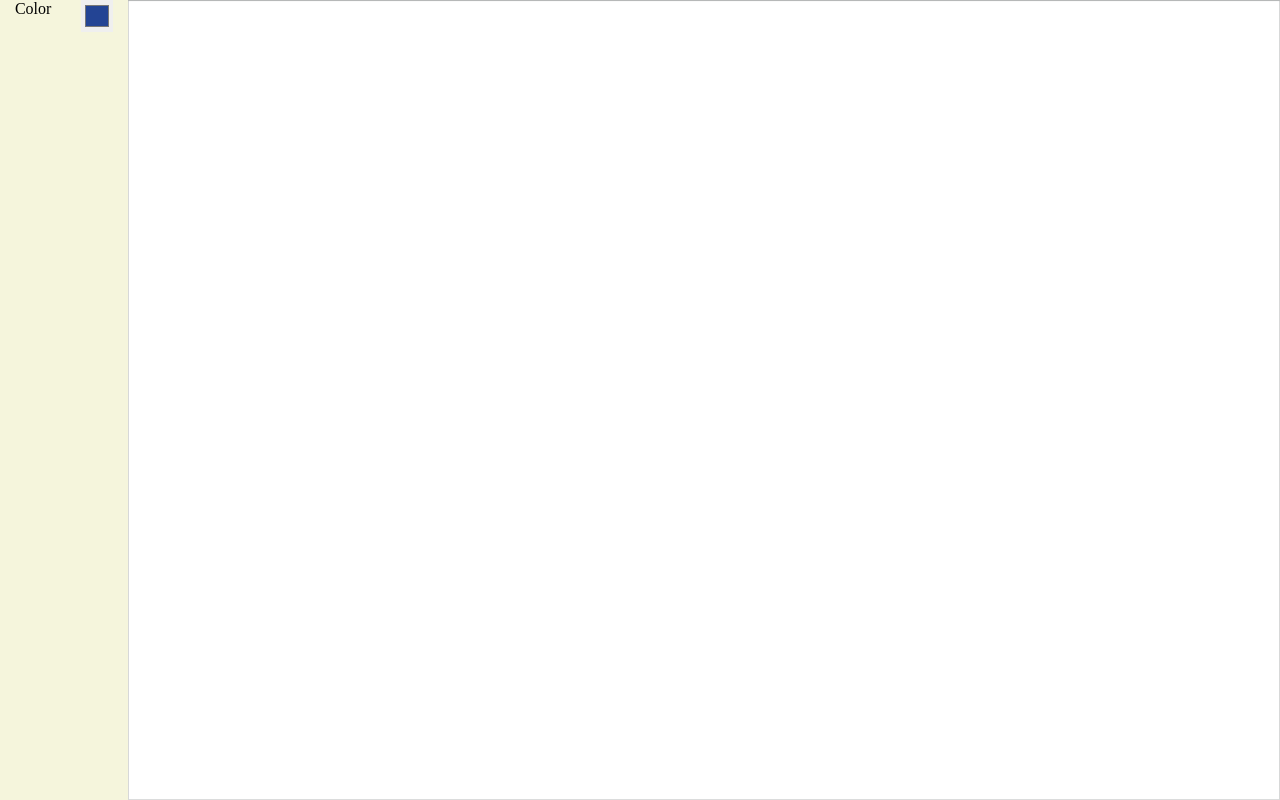
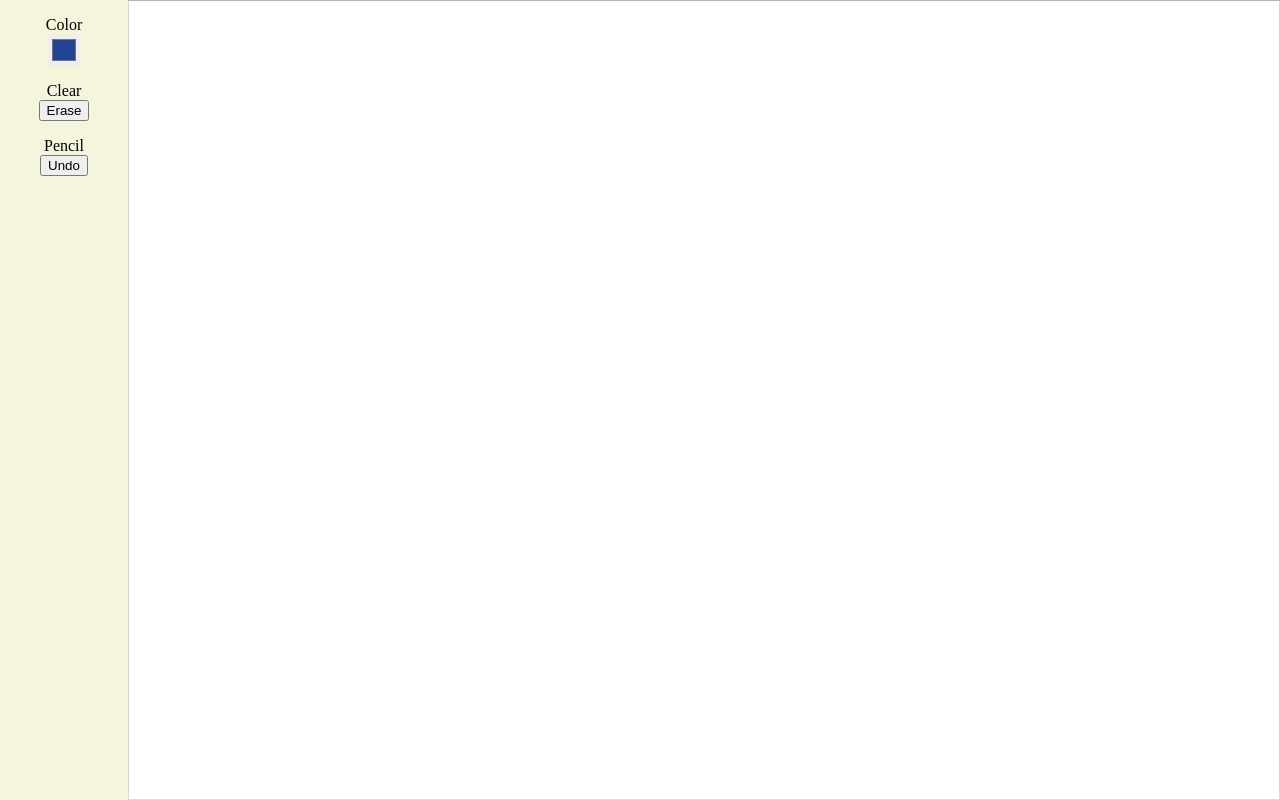
Before and after one commit to virdhi-tech-lab/sketch-demo, a React (Create React App) app: page / in a window 1280 px wide. Built offline with nearby package versions, Linux system fonts and the light colour scheme.

Commit message:
Thiru | undo the draw implemented

```diff
--- a/src/component/App.js
+++ b/src/component/App.js
@@ -19,18 +19,33 @@ class App extends Component {
     return (
       <div className={styles.container}>
         <div className={styles.toolsPanel}>
-          <div className="mx-auto">Color</div>
-          <input
-            type="color"
-            className="mx-auto color-picker"
-            name="colorPicker"
-            title="Color Picker"
-            value={color}
-            onChange={e => this.setState({ color: e.target.value })}
-          />
+          <div className='col-12'>
+            <div className='mt1 col-12 align-center'>
+              <div>Color</div>
+              <input
+                type='color'
+                className='mx-auto color-picker'
+                name='colorPicker'
+                title='Color Picker'
+                value={color}
+                onChange={e => this.setState({ color: e.target.value })}
+              />
+            </div>
+
+            <div className='mt1 col-12 align-center'>
+              <div>Clear</div>
+              <button>Erase</button>
+            </div>
+
+            <div className='mt1 col-12 align-center'>
+              <div>Pencil</div>
+              <button onClick={() => this.sketch.unDo()}>Undo</button>
+            </div>
+          </div>
         </div>
         <div className={styles.sketch}>
           <Sketch
+            ref={e => (this.sketch = e)}
             tool={tool}
             color={color}
             drawInput={drawInput}
--- a/src/component/Sketch.js
+++ b/src/component/Sketch.js
@@ -1,4 +1,5 @@
 import React from "react";
+import PropTypes from "prop-types";
 import { TOOL } from "./constants";
 
 export default class Sketch extends React.Component {
@@ -9,11 +10,35 @@ export default class Sketch extends React.Component {
     this.ctx = {};
     this.canvas = {};
     this.toolEnable = false;
+    this.tempInput = [];
   }
+
   static defaultProps = {
     width: window.innerWidth * 0.9,
-    height: window.innerHeight
+    height: window.innerHeight,
+    updateToolInfo: () => {}
   };
+
+  static propTypes = {
+    drawInput: PropTypes.array,
+    updateToolInfo: PropTypes.func,
+    color: PropTypes.string,
+    tool: PropTypes.string,
+    width: PropTypes.number,
+    height: PropTypes.number
+  };
+
+  unDo = () => {
+    const { drawInput, updateToolInfo } = this.props;
+    if (drawInput.length > 0) {
+      const data =
+        drawInput.lenght === 1 ? [] : drawInput.slice(0, drawInput.length - 2);
+      this.tempInput.push(drawInput[drawInput.length - 1]);
+      updateToolInfo(data);
+    }
+  };
+
+  //initial rendering in the lines in UI
   componentDidMount() {
     this.canvas = document.getElementById("canvas");
     this.ctx = this.canvas.getContext("2d");
@@ -32,10 +57,27 @@ export default class Sketch extends React.Component {
       }
     });
   }
-
+  //clear canvas context
   componentWillUnmount() {
     this.ctx.clearRect(0, 0, this.canvas.width, this.canvas.height);
   }
+  componentDidUpdate() {
+    this.ctx.clearRect(0, 0, this.canvas.width, this.canvas.height);
+    const { drawInput } = this.props;
+    const pencilTools = drawInput.filter(tool => tool.toolType === TOOL.PENCIL);
+    pencilTools.forEach(tool => {
+      for (let i = 0; i < tool.x.length - 1; i++) {
+        this.renderLine(
+          tool.x[i],
+          tool.y[i],
+          tool.x[i + 1],
+          tool.y[i + 1],
+          tool.color
+        );
+      }
+    });
+  }
+
   renderLine(x1, y1, x2, y2, color) {
     this.ctx.strokeStyle = color;
     this.ctx.globalCompositeOperation = "source-over";
@@ -47,6 +89,7 @@ export default class Sketch extends React.Component {
     this.ctx.lineJoin = "round";
     this.ctx.stroke();
   }
+
   onMouseMove(e) {
     let canvas = document.getElementById("canvas");
     if (this.toolEnable) {
@@ -95,6 +138,7 @@ export default class Sketch extends React.Component {
     }
     updateToolInfo([...drawInput, tempTool]);
   }
+
   updateToolInfo = e => {
     e.preventDefault();
     const { drawInput, updateToolInfo } = this.props;
@@ -109,7 +153,7 @@ export default class Sketch extends React.Component {
     const { width, height } = this.props;
     return (
       <canvas
-        id="canvas"
+        id='canvas'
         width={width}
         height={height}
         ref={el => (this.canvas = el)}
--- a/src/style/index.scss
+++ b/src/style/index.scss
@@ -12,3 +12,25 @@ body {
   border-width: 0;
   cursor: pointer;
 }
+
+.col-12 {
+  width: 100%;
+}
+
+.align-center {
+  text-align: center;
+  align-content: center;
+}
+
+.mt1 {
+  margin-top: 1rem;
+}
+.mt2 {
+  margin-top: 2rem;
+}
+.mt3 {
+  margin-top: 3rem;
+}
+.mt4 {
+  margin-top: 4rem;
+}
```
